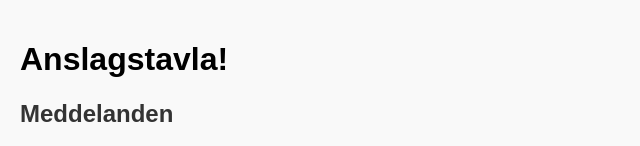
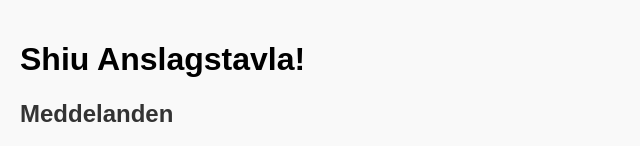
Before and after one commit to vickanS/Individuell-Examination-SHUI-victoria-sten--senius-FE23, a React (Vite) app in the folder frontend/: page / in a window 1280 px wide. Shown: the top 146 px of the page, without its empty margins (0-640 px from the left). Built offline with nearby package versions, Linux system fonts and the light colour scheme; no server answers.

Commit message:
Minor changes

```diff
--- a/frontend/src/pages/Home/index.jsx
+++ b/frontend/src/pages/Home/index.jsx
@@ -22,7 +22,7 @@ const Home = () => {
 
   return (
     <div>
-      <h1>Anslagstavla!</h1>
+      <h1>Shiu Anslagstavla!</h1>
       <h2>Meddelanden</h2>
       <MessageList messages={messages} setMessages={setMessages} />
       <PostMessage setMessages={setMessages} messages={messages}/>
```
